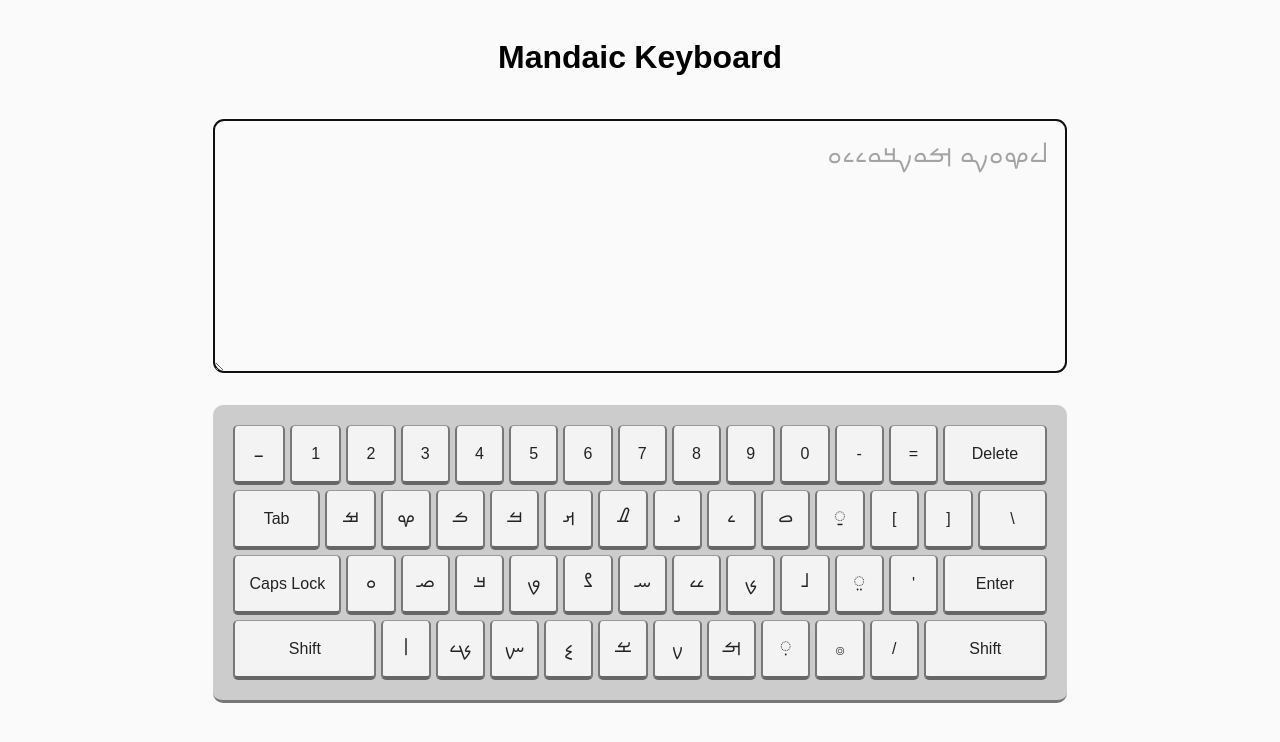
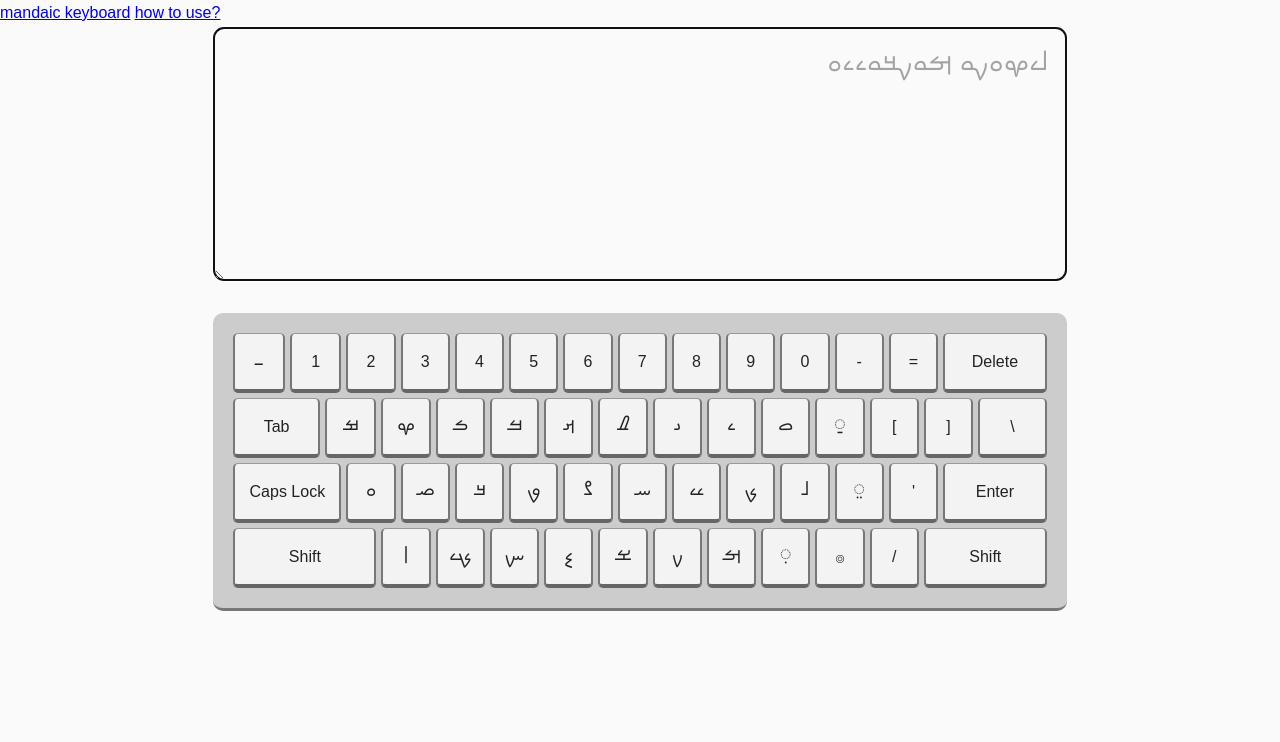
Before and after one commit to ossab98/mandaic-keyboard-1, a plain HTML site: page index.html in a window 1280 px wide. Drawn offline with Linux system fonts and the light colour scheme.

Commit message:
Added a navigation menu.

```diff
--- a/index.html
+++ b/index.html
@@ -6,7 +6,12 @@
     <link rel="stylesheet" href="css/style.css">
   </head>
   <body>
-    <h1>mandaic keyboard</h1>
+    <header>
+      <nav>
+        <a href="index.html">mandaic keyboard</a>
+        <a href="info.html">how to use?</a>
+      </nav>
+    </header>
 
     <main>
       <!-- Textarea -->
```
